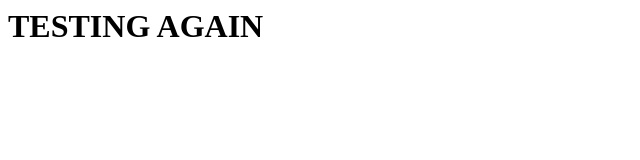
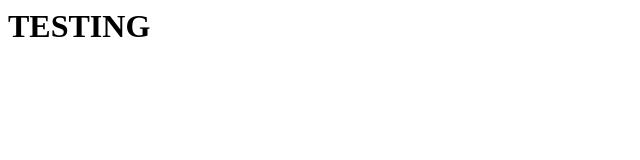
Before and after one commit to wisnukm41/testing-ci-cd, a plain HTML site: page index.html in a window 1280 px wide. Shown: the whole page, without its empty margins (0-640 px from the left). Drawn offline with Linux system fonts and the light colour scheme.

Commit message:
Update index.html

```diff
--- a/index.html
+++ b/index.html
@@ -1 +1 @@
-<h1>TESTING AGAIN</h1>
+<h1>TESTING</h1>
```
